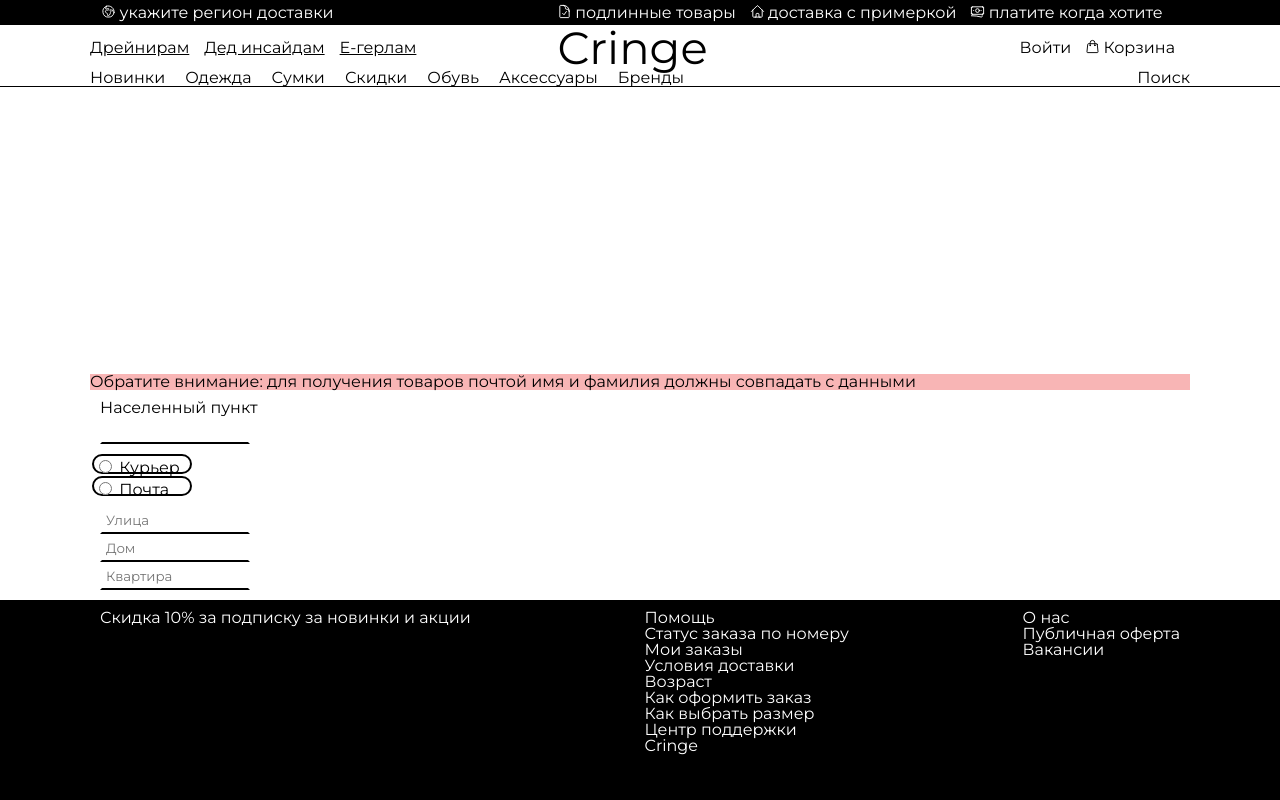
After one commit to DrainShop/drain-shop, a Django app: template DrainShop/main/templates/main/delivery.html in a window 1280 px wide. The commit adds this page. Run offline with Django 4.2, Linux system fonts and the light colour scheme; the template is opened without the code that fills it, so the values that code supplies are empty; parts of the project's set-up code (start-up, migrations or seed data) failed here and were passed over; some libraries are stand-ins or nearby versions.

Commit message:
добавил новую штмльку и стайл к нему

```diff
--- a/DrainShop/main/static/css/style.css
+++ b/DrainShop/main/static/css/style.css
@@ -351,3 +351,40 @@ height: 45px;
   width: 15px;
   height: 15px;
 }
+
+.text-input{
+  padding: 4px;
+  border: 2px solid white;
+  border-bottom: 2px solid black;
+  width: 150px;
+}
+.text-input:focus{
+  outline: none;
+}
+.form-item{
+  display: flex;
+  flex-direction: column;
+  margin: 10px;
+}
+
+.radio-input{
+  margin: 2px;
+  width: 100px;
+  height: 20px;
+  border: 2px solid black;
+  border-radius: 20px;
+}
+.i{
+  margin-top: 3.5px;
+}
+.i:focus{
+  color: black;
+}
+
+.i:checked{
+  background-color: black;
+}
+.text-delivery1{
+  background-color:rgb(248, 181, 181);
+
+}
--- /dev/null
+++ b/DrainShop/main/templates/main/delivery.html
@@ -0,0 +1,41 @@
+{% extends 'main/base.html' %}
+
+{% block title %}<title>Способ Доставки | DrainShop Cringe</title>{% endblock %}
+
+{% block content %}
+<h1 class="text-delivery1">Обратите внимание: для получения товаров почтой имя и фамилия должны совпадать с данными</h1>
+
+<form action="">
+    <div class="form-item">
+        <label for="city">Населенный пункт</label>
+        <input class="text-input" type="text" name="city">
+    </div>
+    <div>
+        <div class="radio-input">
+            <input class="i" type="radio" name="courier" id="1" value="courier">
+            <label for="courier">Курьер</label>
+        </div>
+
+        <div class="radio-input">
+            <input class="i" type="radio" name="post" id="2" value="post">
+            <label for="post">Почта</label>
+        </div>
+    </div>
+    <div class="form-item">
+        <input class="text-input" type="text" name="city" placeholder="Улица">
+        <input class="text-input" type="text" name="city" placeholder="Дом">
+        <input class="text-input" type="text" name="city" placeholder="Квартира">
+    </div>
+
+</form>
+
+
+
+
+
+
+
+
+
+
+{% endblock %}
```
